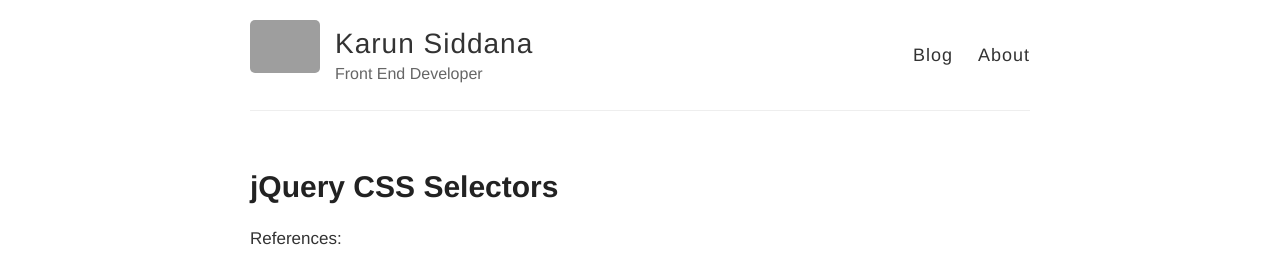
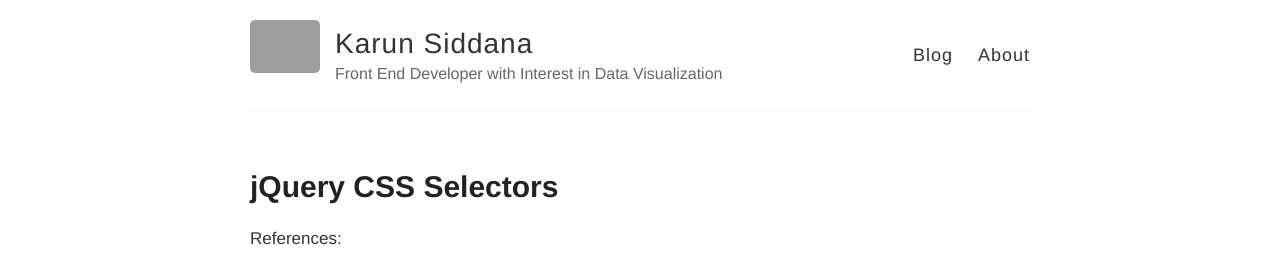
Before and after one commit to ksiddana/ksiddana.github.io, a Jekyll site: the page built from index.html, in a window 1280 px wide. Shown: the top 257 px of the page. Built offline with Jekyll 4.4.1, drawn with Linux system fonts in a browser that asks for light colours; Markdown is read by kramdown in place of the engine named in the settings; grey boxes are pictures that could not be loaded.

Commit message:
Added Profile Picture and correct Linked in Address

```diff
--- a/_config.yml
+++ b/_config.yml
@@ -6,10 +6,10 @@
 name: Karun Siddana
 
 # Short bio or description (displayed in the header)
-description: Front End Developer
+description: Front End Developer with Interest in Data Visualization
 
 # URL of your avatar or profile pic (you could use your GitHub profile pic)
-avatar: /images/karun-profile-pic.jpg
+avatar: /images/karun-profile-pic-1.png
 
 #
 # Flags below are optional
@@ -23,7 +23,7 @@ footer-links:
   flickr:
   github: ksiddana
   instagram:
-  linkedin: https://www.linkedin.com/in/ksiddana
+  linkedin: ksiddana
   pinterest:
   rss: # just type anything here for a working RSS icon, make sure you set the "url" above!
   twitter: peakGravitation
```
